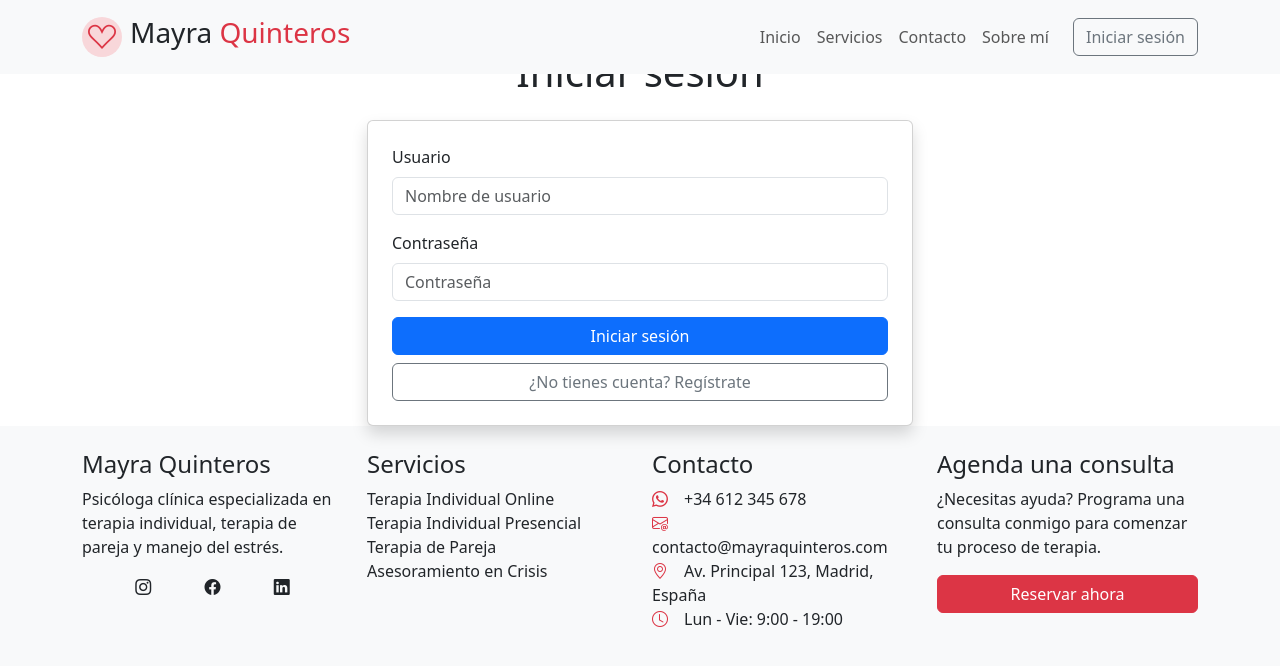
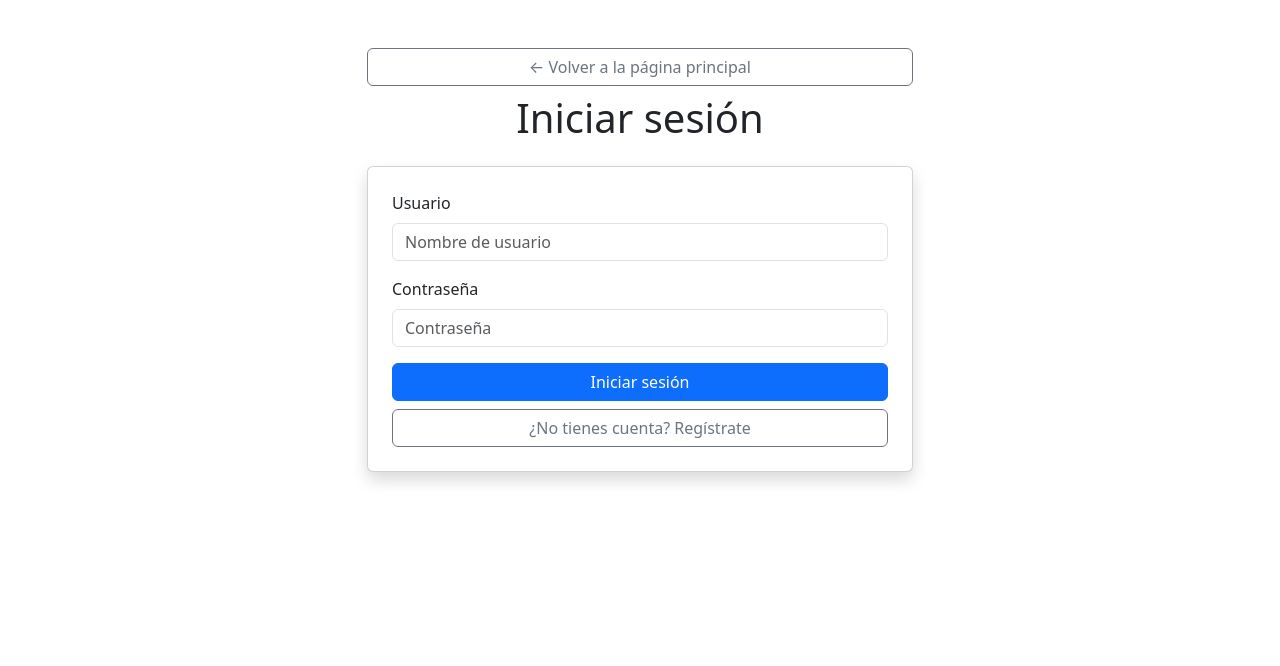
Before and after one commit to sachacq1/webMayraQ, a React (Vite) app in the folder frontend/: page /login in a window 1280 px wide. Shown: the top 666 px of the page. Built offline with nearby package versions, Linux system fonts and the light colour scheme.

Commit message:
cambio front

```diff
--- /dev/null
+++ b/frontend/src/Layout/Landing.jsx
@@ -0,0 +1,29 @@
+import Inicio from "../views/inicio/inicio";
+import Servicios from "../views/servicios/servicios";
+import SobreMi from "../views/sobreMi/sobreMi";
+import Contacto from "../views/contacto/contacto";
+
+const Landing = () => {
+    return (
+        <>
+            <div id="inicio">
+                <Inicio />
+            </div>
+
+            <div id="servicios">
+                <Servicios />
+            </div>
+
+            <div id="sobremi">
+                <SobreMi />
+            </div>
+
+            <div id="contacto">
+                <Contacto />
+            </div>
+
+        </>
+    );
+};
+
+export default Landing;
--- a/frontend/src/components/footer/footer.jsx
+++ b/frontend/src/components/footer/footer.jsx
@@ -1,27 +1,27 @@
 import 'bootstrap/dist/css/bootstrap.min.css';
 import 'bootstrap-icons/font/bootstrap-icons.css';
 
-
 const Footer = () => {
     return (
-        <footer className="bg-light py-4 position-static-bottom">
-            <div className="container  ">
-                <div className="row justify-content-between ">
+        <footer className="bg-light py-5">
+            <div className="container-fluid px-5">
+                <div className="row justify-content-between gy-4">
                     {/* Sección de Mayra Quinteros */}
-                    <div className="col-md-3 mb-3">
-                        <h5 className='fs-4'>Mayra Quinteros</h5>
-                        <p className="fw-lighter">Psicóloga clínica especializada en terapia individual, terapia de pareja y manejo del estrés.</p>
-                        <div className=' d-flex justify-content-evenly '>
-                            <i class="bi bi-instagram "></i>
-                            <i class="bi bi-facebook "></i>
-                            <i class="bi bi-linkedin "></i>
+                    <div className="col-12 col-sm-6 col-lg-3">
+                        <h5 className="fs-4">Mayra Quinteros</h5>
+                        <p className="fw-lighter">
+                            Psicóloga clínica especializada en terapia individual, terapia de pareja y manejo del estrés.
+                        </p>
+                        <div className="d-flex gap-3">
+                            <i className="bi bi-instagram fs-5"></i>
+                            <i className="bi bi-facebook fs-5"></i>
+                            <i className="bi bi-linkedin fs-5"></i>
                         </div>
-
                     </div>
 
                     {/* Sección de Servicios */}
-                    <div className="col-md-3 mb-3">
-                        <h5 className='fs-4'>Servicios</h5>
+                    <div className="col-12 col-sm-6 col-lg-3">
+                        <h5 className="fs-4">Servicios</h5>
                         <ul className="list-unstyled fw-lighter">
                             <li>Terapia Individual Online</li>
                             <li>Terapia Individual Presencial</li>
@@ -31,27 +31,27 @@ const Footer = () => {
                     </div>
 
                     {/* Sección de Contacto */}
-                    <div className="col-md-3 mb-3">
-                        <h5 className='fs-4'>Contacto</h5>
+                    <div className="col-12 col-sm-6 col-lg-3">
+                        <h5 className="fs-4">Contacto</h5>
                         <ul className="list-unstyled fw-lighter">
-                            <li><i class="bi bi-whatsapp text-danger me-3"></i>+34 612 345 678</li>
-                            <li><i class="bi bi-envelope-at text-danger me-3"></i>contacto@mayraquinteros.com</li>
-                            <li><i class="bi bi-geo-alt text-danger me-3"></i>Av. Principal 123, Madrid, España</li>
-                            <li><i class="bi bi-clock text-danger me-3"></i>Lun - Vie: 9:00 - 19:00</li>
+                            <li><i className="bi bi-whatsapp text-danger me-2"></i>+34 612 345 678</li>
+                            <li><i className="bi bi-envelope-at text-danger me-2"></i>contacto@mayraquinteros.com</li>
+                            <li><i className="bi bi-geo-alt text-danger me-2"></i>Av. Principal 123, Madrid, España</li>
+                            <li><i className="bi bi-clock text-danger me-2"></i>Lun - Vie: 9:00 - 19:00</li>
                         </ul>
                     </div>
 
-
                     {/* Sección de Reserva */}
-
-                    <div className="col-md-3 mb-3text-center">
-                        <h5 className='fs-4'>Agenda una consulta</h5>
-                        <p className="fw-lighter">¿Necesitas ayuda? Programa una consulta conmigo para comenzar tu proceso de terapia.</p>
+                    <div className="col-12 col-sm-6 col-lg-3 text-center text-lg-start">
+                        <h5 className="fs-4">Agenda una consulta</h5>
+                        <p className="fw-lighter">
+                            ¿Necesitas ayuda? Programa una consulta conmigo para comenzar tu proceso de terapia.
+                        </p>
                         <button className="btn btn-danger w-100">Reservar ahora</button>
                     </div>
                 </div>
             </div>
-        </footer >
+        </footer>
     );
 };
 
--- a/frontend/src/components/header/header.jsx
+++ b/frontend/src/components/header/header.jsx
@@ -8,15 +8,18 @@ const Header = () => {
             <div className="container">
                 {/* Logo */}
                 <div className="d-flex align-items-center">
-                    <i className="bi bi-suit-heart fs-3 text-danger rounded-circle "
+                    <i className="bi bi-suit-heart fs-3 text-danger rounded-circle"
                         style={{
-                            backgroundColor: '#f8d7da', width: '40px', height: '40px',
-                            display: 'flex', justifyContent: 'center', alignItems: 'center'
+                            backgroundColor: '#f8d7da',
+                            width: '40px',
+                            height: '40px',
+                            display: 'flex',
+                            justifyContent: 'center',
+                            alignItems: 'center'
                         }}>
                     </i>
-                    <h1 className="p-2 h3 ">Mayra <span className="text-danger  h3">Quinteros</span></h1>
+                    <h1 className="p-2 h3">Mayra <span className="text-danger h3">Quinteros</span></h1>
                 </div>
-
 
                 {/* Botón del menú hamburguesa */}
                 <button
@@ -35,21 +38,21 @@ const Header = () => {
                 <div className="collapse navbar-collapse" id="navbarNav">
                     <ul className="navbar-nav ms-auto">
                         <li className="nav-item">
-                            <Link className="nav-link" to="/">Inicio</Link>
+                            <a className="nav-link" href="#inicio">Inicio</a>
                         </li>
                         <li className="nav-item">
-                            <Link className="nav-link" to="/servicios">Servicios</Link>
+                            <a className="nav-link" href="#servicios">Servicios</a>
                         </li>
+
                         <li className="nav-item">
-                            <Link className="nav-link" to="/contacto">Contacto</Link>
-                        </li>
-                        <li className="nav-item">
-                            <Link className="nav-link" to="/sobre-mi">Sobre mí</Link>
+                            <a className="nav-link" href="#sobremi">Sobre mí</a>
+                        </li> <li className="nav-item">
+                            <a className="nav-link" href="#contacto">Contacto</a>
                         </li>
                     </ul>
 
                     {/* Botón de iniciar sesión */}
-                    <button className="btn btn-outline-secondary ms-3">Iniciar sesión</button>
+                    <Link to="/login" className="btn btn-outline-secondary ms-3">Iniciar sesión</Link>
                 </div>
             </div>
         </nav>
--- a/frontend/src/router/Router.jsx
+++ b/frontend/src/router/Router.jsx
@@ -1,7 +1,5 @@
 import { Routes, Route } from "react-router-dom";
 import App from "../App";
-import Header from "../components/header/header";
-import Footer from "../components/footer/footer";
 import { useAuth } from "../context/authContext";
 import PrivateRoutes from "../components/PrivateRoute";
 import PublicRoute from "../components/PublicRoute";
@@ -14,21 +12,18 @@ import Servicios from "../views/servicios/servicios.jsx";
 import SobreMi from "../views/sobreMi/sobreMi.jsx";
 import Contacto from "../views/contacto/contacto.jsx";
 import LayoutPublico from "../Layout/LayoutPublico.jsx";
+import Landing from "../Layout/Landing.jsx";
 
 const AppRouter = () => {
     return (
         <>
-            <Header />
 
             <Routes>
                 {/* Layout general para todas las páginas públicas */}
                 <Route element={<LayoutPublico />}>
-                    <Route path="/" element={<Inicio />} />
-                    <Route path="/inicio" element={<Inicio />} />
-                    <Route path="/servicios" element={<Servicios />} />
-                    <Route path="/sobremi" element={<SobreMi />} />
-                    <Route path="/contacto" element={<Contacto />} />
+                    <Route path="/" element={<Landing />} />
                 </Route>
+
 
                 {/* Rutas de autenticación */}
                 <Route
@@ -75,7 +70,6 @@ const AppRouter = () => {
                 />
             </Routes>
 
-            <Footer />
         </>
     );
 };
--- a/frontend/src/views/contacto/contacto.jsx
+++ b/frontend/src/views/contacto/contacto.jsx
@@ -39,7 +39,7 @@ const Contacto = () => {
 
 
                                 <li className="d-flex align-items-center">
-                                    <i class="bi bi-clock fs-1 text-danger me-3"></i>
+                                    <i className="bi bi-clock fs-1 text-danger me-3"></i>
                                     <div className='d-flex flex-column align-items-start'>
                                         <span className='fs-6'>Horario</span>
                                         <span className='fs-6'>Lun - Vie: 9:00 - 19:00</span>
--- a/frontend/src/views/login/login.jsx
+++ b/frontend/src/views/login/login.jsx
@@ -16,7 +16,7 @@ const Login = () => {
             const response = await loginUser(username, password);
             if (response.token) {
                 login(response.token);
-                navigate("/");
+                navigate("/panel"); // ir al panel privado si querés
             } else {
                 alert("El login falló. Intenta de nuevo.");
             }
@@ -30,6 +30,13 @@ const Login = () => {
         <div className="container mt-5">
             <div className="row justify-content-center">
                 <div className="col-md-6">
+                    <button
+                        className="btn btn-outline-secondary  w-100 mb-2"
+                        onClick={() => navigate("/")}
+                    >
+                        ← Volver a la página principal
+                    </button>
+
                     <h1 className="text-center mb-4">Iniciar sesión</h1>
                     <div className="card p-4 shadow">
                         <form onSubmit={handleLogin}>
@@ -40,7 +47,7 @@ const Login = () => {
                                     className="form-control"
                                     placeholder="Nombre de usuario"
                                     value={username}
-                                    onChange={(e) => setUsername(e.target.value)} // Manejamos username
+                                    onChange={(e) => setUsername(e.target.value)}
                                     required
                                 />
                             </div>
```
Also changed, not shown: frontend/src/views/inicio/inicio.jsx (+23 -20 lines).
